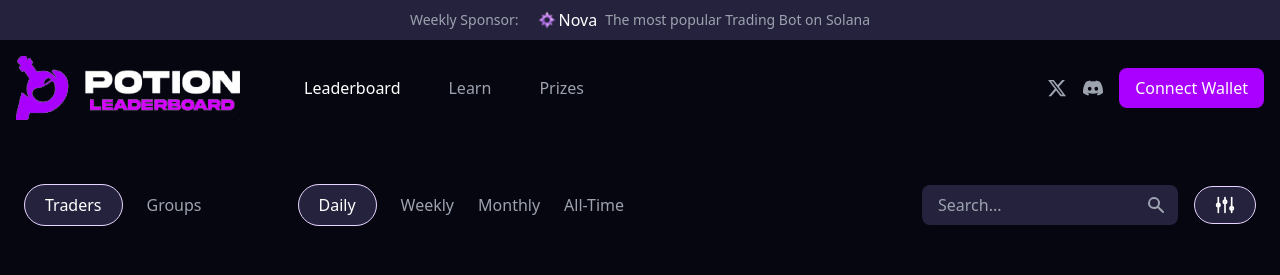
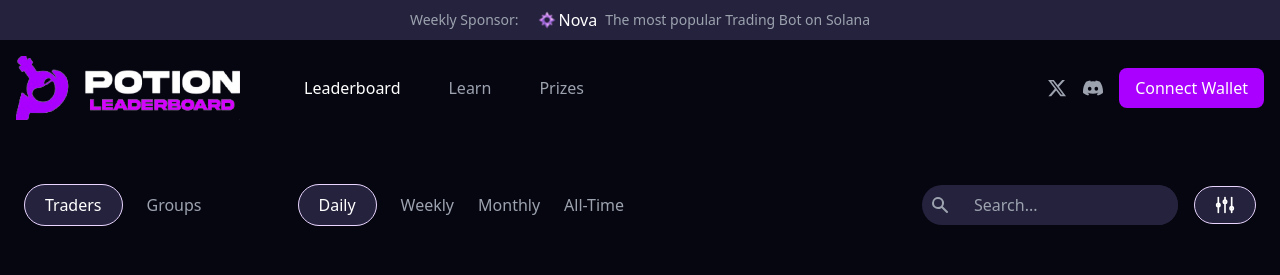
Before and after one commit to deiv-hash/potion-leaderboard, a Next.js app: page / in a window 1280 px wide. Shown: the top 275 px of the page. Built offline with nearby package versions, Linux system fonts and the light colour scheme.

Commit message:
Redesign Searchbar with rounded layout and improved button placement

```diff
--- a/app/components/Searchbar.tsx
+++ b/app/components/Searchbar.tsx
@@ -15,23 +15,10 @@ export const Searchbar = ({ onSearch }: SearchbarProps) => {
 
   return (
     <RequireWallet onAction={handleSubmit}>
-      <div className="relative w-full sm:w-64">
-        <input
-          type="text"
-          placeholder="Search..."
-          value={value}
-          onChange={(e) => setValue(e.target.value)}
-          onKeyDown={(e) => {
-            if (e.key === "Enter") {
-              e.preventDefault();
-              handleSubmit();
-            }
-          }}
-          className="bg-[#25223D] text-white px-4 py-2 rounded-lg pr-10 w-full focus:outline-none focus:ring-2 focus:ring-purple-600"
-        />
+      <div className="flex items-center w-48 sm:w-64 bg-[#25223D] rounded-full">
         <button
           onClick={handleSubmit}
-          className="absolute right-3 top-1/2 -translate-y-1/2 text-gray-400 hover:text-white"
+          className=" text-gray-400 hover:text-white px-2 py-2"
         >
           <svg
             xmlns="http://www.w3.org/2000/svg"
@@ -46,6 +33,19 @@ export const Searchbar = ({ onSearch }: SearchbarProps) => {
             />
           </svg>
         </button>
+        <input
+          type="text"
+          placeholder="Search..."
+          value={value}
+          onChange={(e) => setValue(e.target.value)}
+          onKeyDown={(e) => {
+            if (e.key === "Enter") {
+              e.preventDefault();
+              handleSubmit();
+            }
+          }}
+          className="bg-[#25223D] text-white px-4 py-2 rounded-r-full pr-4 w-full focus:outline-none "
+        />
       </div>
     </RequireWallet>
   );
```
